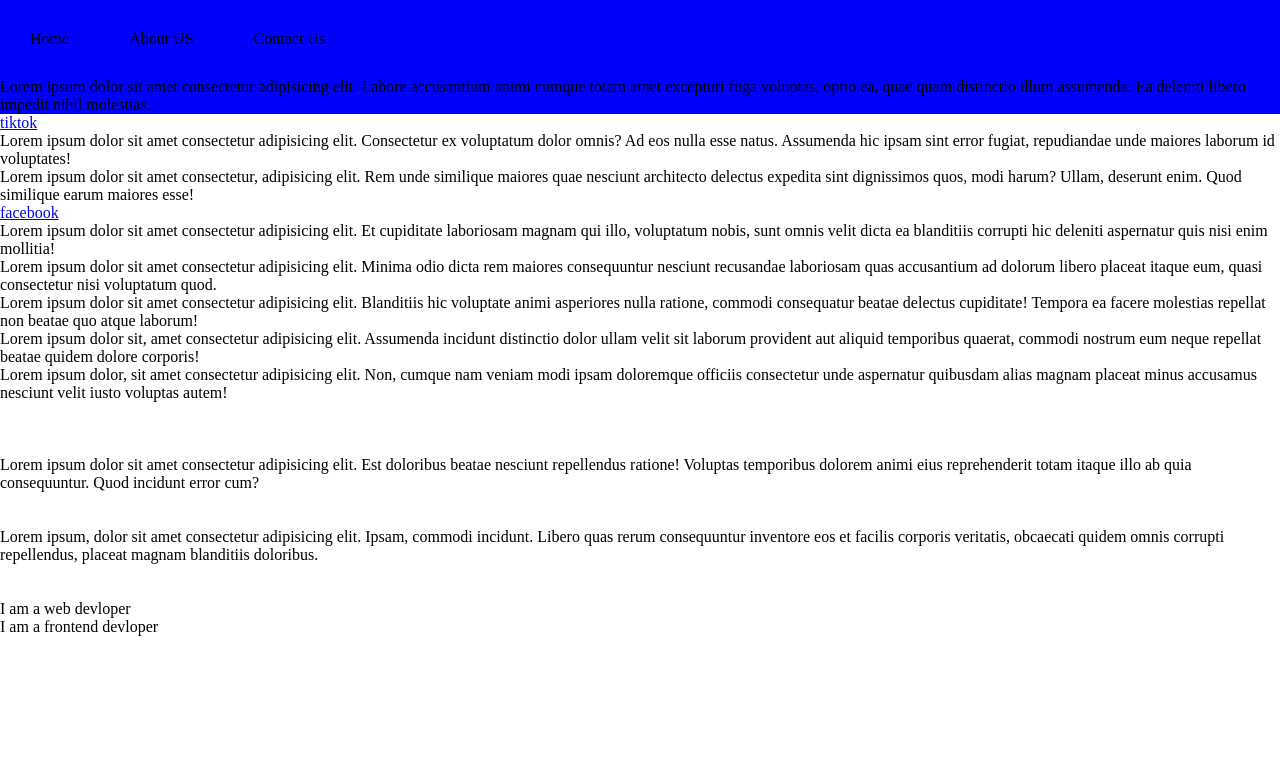
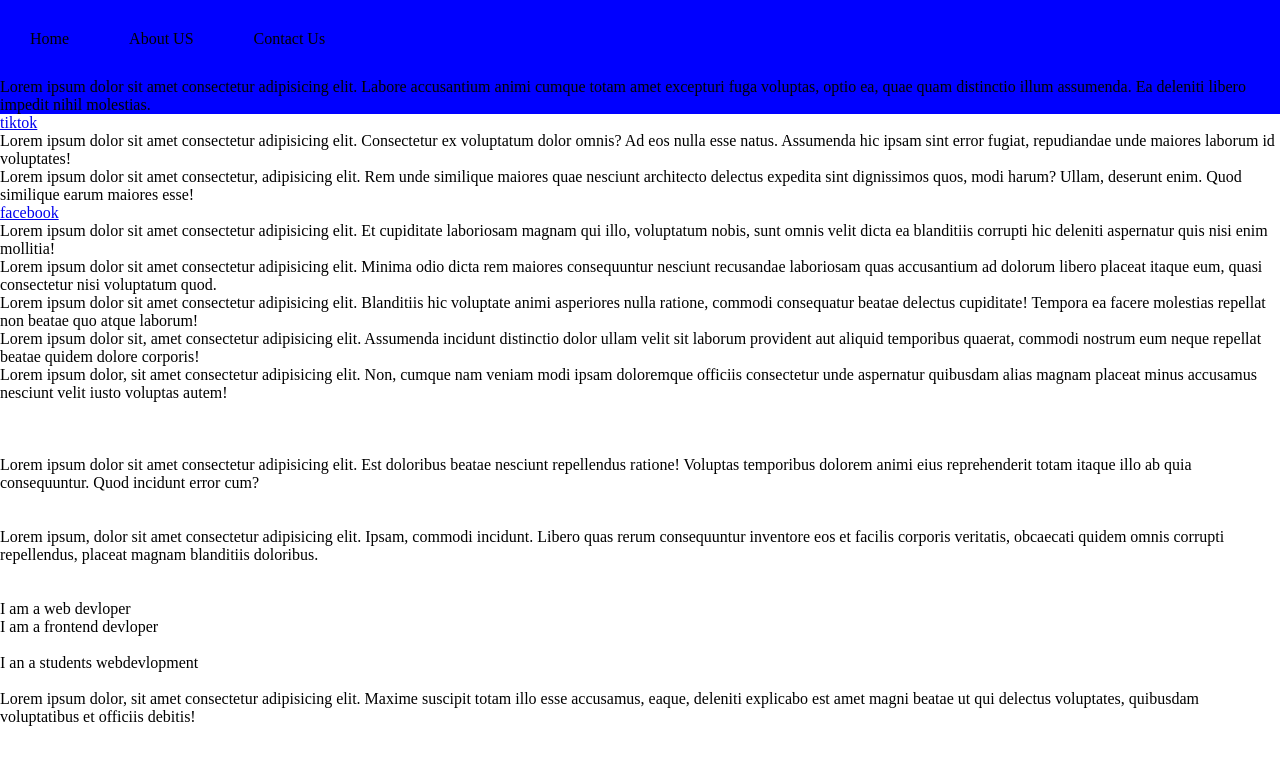
Before and after one commit to Amisha1172/creating-form, a plain HTML site: page Basic practical/Variables.html in a window 1280 px wide. Drawn offline with Linux system fonts and the light colour scheme.

Commit message:
added paragraph tag

```diff
--- a/Basic practical/Variables.html
+++ b/Basic practical/Variables.html
@@ -59,5 +59,13 @@
     <br>
     <p>I am a web devloper</p>
     <span>I am a frontend devloper</span>
+    <br>
+    <br>
+    <span>I an a students webdevlopment</span>
+    <br>
+    <br>
+    <p>
+        Lorem ipsum dolor, sit amet consectetur adipisicing elit. Maxime suscipit totam illo esse accusamus, eaque, deleniti explicabo est amet magni beatae ut qui delectus voluptates, quibusdam voluptatibus et officiis debitis!
+    </p>
 </body>
 </html>
```
